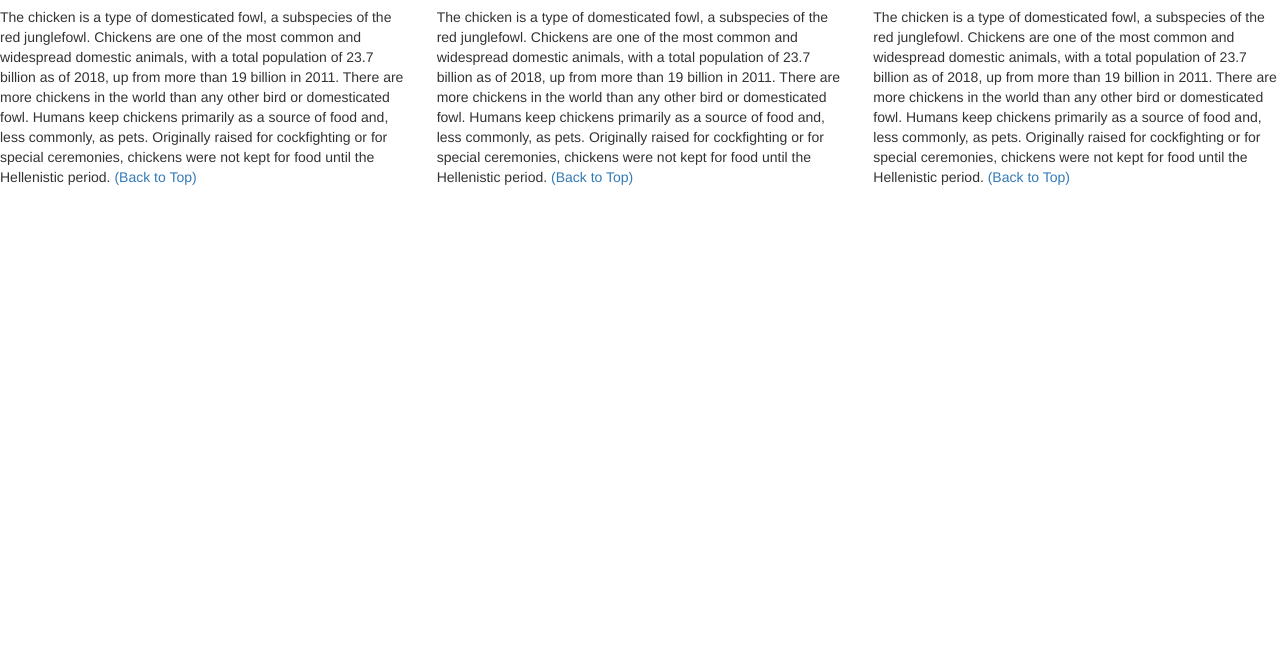
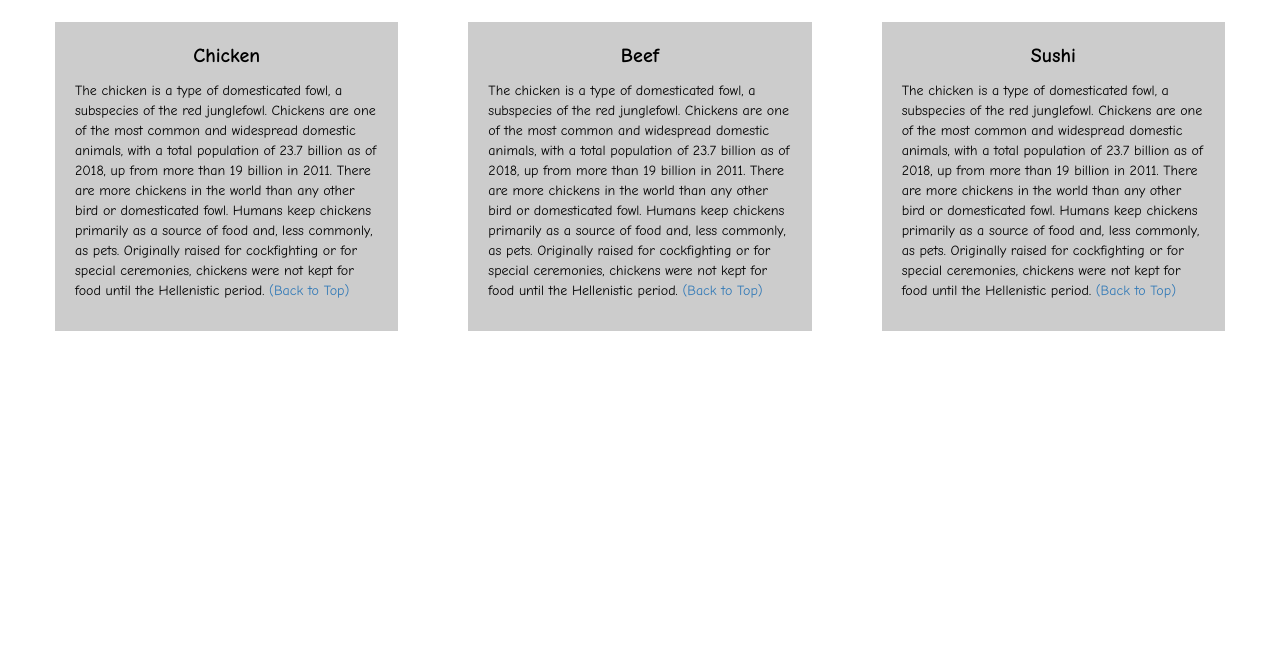
Before and after one commit to amantangri001/module3, a plain HTML site: page mod3/index.html in a window 1280 px wide. Shown: the part 145-800 px from the top of the page. Drawn offline with nearby package versions, Linux system fonts and the light colour scheme.

Commit message:
Update index.html

```diff
--- a/mod3/index.html
+++ b/mod3/index.html
@@ -12,7 +12,7 @@
 </head>
 
 <meta name="viewport" content="width=device-width, initial-scale=1">
-<link rel="stylesheet" type="text/css" href="css2.css">
+<link rel="stylesheet" type="text/css" href="css.css">
 
 
 
```
